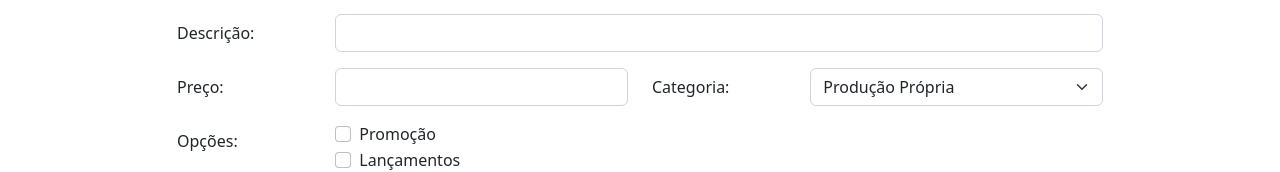
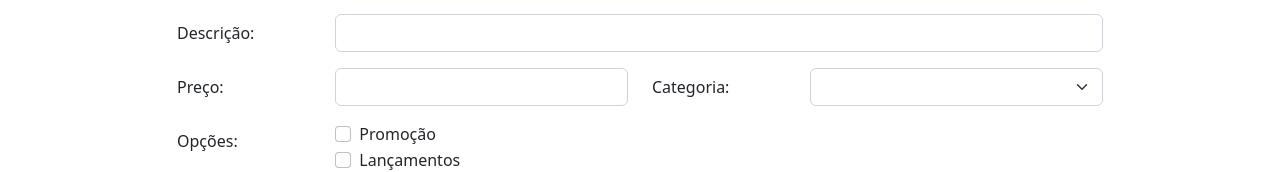
Before and after one commit to guifroes1984/cadastro-produto-angular, an Angular app: page / in a window 1280 px wide. Shown: the part 187-359 px from the top of the page. Built offline with nearby package versions, Linux system fonts and the light colour scheme.

Commit message:
Implementando botão Cadastrar

```diff
--- a/src/app/app.module.ts
+++ b/src/app/app.module.ts
@@ -1,4 +1,6 @@
 import { NgModule } from '@angular/core';
+import { FormsModule } from '@angular/forms';
+
 import { BrowserModule } from '@angular/platform-browser';
 
 import { AppRoutingModule } from './app-routing.module';
@@ -20,7 +22,8 @@ import { FooterComponent } from './components/footer/footer.component';
   imports: [
     BrowserModule,
     AppRoutingModule,
-    NgbModule
+    NgbModule,
+    FormsModule
   ],
   providers: [],
   bootstrap: [AppComponent]
--- a/src/app/components/produto/produto.component.html
+++ b/src/app/components/produto/produto.component.html
@@ -8,26 +8,27 @@
         <div class="row mb-3 mt-3">
           <label for="inputNome" class="col-sm-2 col-form-label">Nome:</label>
           <div class="col-sm-10">
-            <input type="text" class="form-control" id="inputNome" required>
+            <input type="text" class="form-control" name="nome" id="inputNome" required [(ngModel)]="produto.nome">
           </div>
         </div>
         <div class="row mb-3 mt-3">
           <label for="inputDescricao" class="col-sm-2 col-form-label">Descrição:</label>
           <div class="col-sm-10">
-            <input type="text" class="form-control" id="inputDescricao" required>
+            <input type="text" class="form-control" name="descricao" id="inputDescricao" required [(ngModel)]="produto.descricao">
           </div>
         </div>
         <div class="row mb-3 mt-3">
             <label for="inputPreco" class="col-sm-2 col-form-label">Preço:</label>
             <div class="col-sm-4">
-                <input type="text" class="form-control" id="inputPreco" required>
+                <input type="text" class="form-control" name="preco" id="inputPreco" required [(ngModel)]="produto.preco">
             </div>
 
             <label for="selectCategoria" class="col-sm-2 col-form-label">Categoria:</label>
             <div class="col-sm-4">
-                <select class="form-select" aria-label="Selecione uma categoria" id="selectCategoria" required>
-                  <option *ngFor="let c of categorias">
-                    {{c.nome}}
+                <select class="form-select" aria-label="Selecione uma categoria" name="categoria" id="selectCategoria" required
+                  [(ngModel)]="produto.categoria">
+                  <option *ngFor="let cat of categorias" [ngValue]="cat">
+                    {{cat.nome}}
                   </option>
 
                 </select>
@@ -37,13 +38,13 @@
             <label class="col-sm-2 col-form-label">Opções:</label>
             <div class="col-sm-4">
                 <div class="form-check">
-                  <input class="form-check-input" type="checkbox" value="" id="CheckBoxPromocao">
+                  <input class="form-check-input" type="checkbox" value="" name="promocao" id="CheckBoxPromocao" [(ngModel)]="produto.promocao">
                   <label class="form-check-label" for="CheckBoxPromocao">
                     Promoção
                   </label>
                 </div>
                 <div class="form-check">
-                  <input class="form-check-input" type="checkbox" value="" id="CheckBoxNovoProduto">
+                  <input class="form-check-input" type="checkbox" value="" name="novoProduto" id="CheckBoxNovoProduto" [(ngModel)]="produto.novoProduto">
                   <label class="form-check-label" for="CheckBoxNovoProduto">
                     Lançamentos
                   </label>
@@ -52,7 +53,7 @@
         </div>
         <div class="row mb-3 mt-3">
             <div class="col-sm-4">
-                <button type="submit" class="btn btn-primary">Cadastrar</button>
+                <button type="submit" class="btn btn-primary" (click)="salvar()">Cadastrar</button>
             </div>
         </div>
       </form>
--- a/src/app/components/produto/produto.component.ts
+++ b/src/app/components/produto/produto.component.ts
@@ -1,5 +1,6 @@
 import { Component, Input, OnInit } from '@angular/core';
 import { Categoria } from 'src/app/interfaces/Categoria';
+import { Produto } from 'src/app/interfaces/Produto';
 
 @Component({
   selector: 'app-produto',
@@ -11,9 +12,15 @@ export class ProdutoComponent implements OnInit {
   @Input()
   categorias: Categoria [] = [];
 
+  produto: Produto = {} as Produto;
+
   constructor() { }
 
   ngOnInit(): void {
   }
 
+  salvar() {
+    console.log(this.produto);
+  }
+
 }
```
